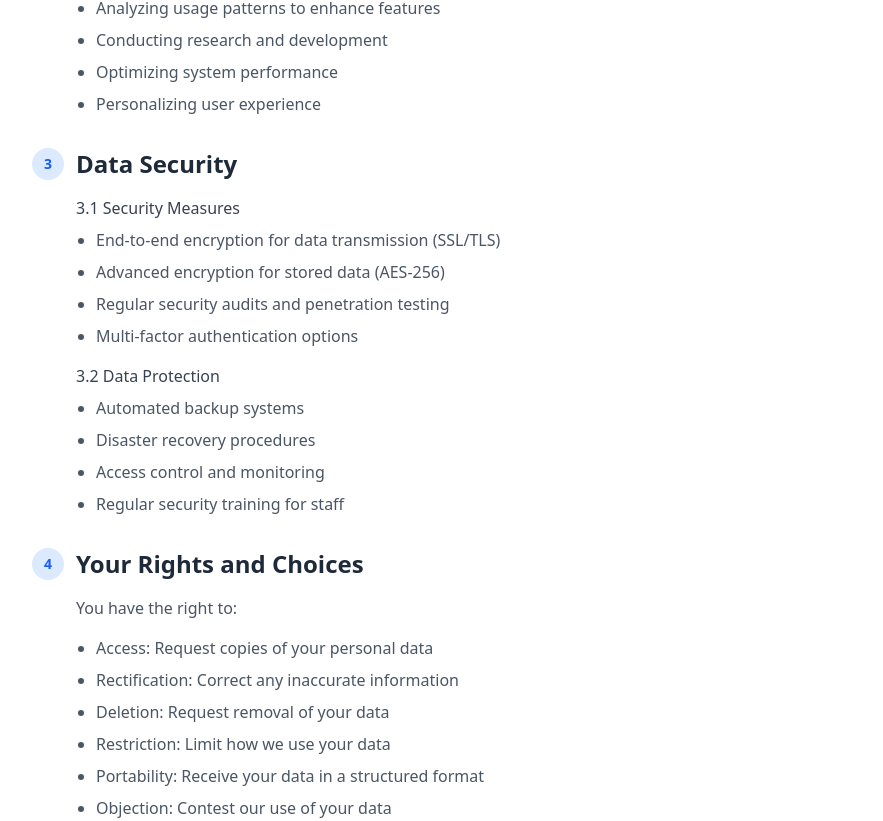
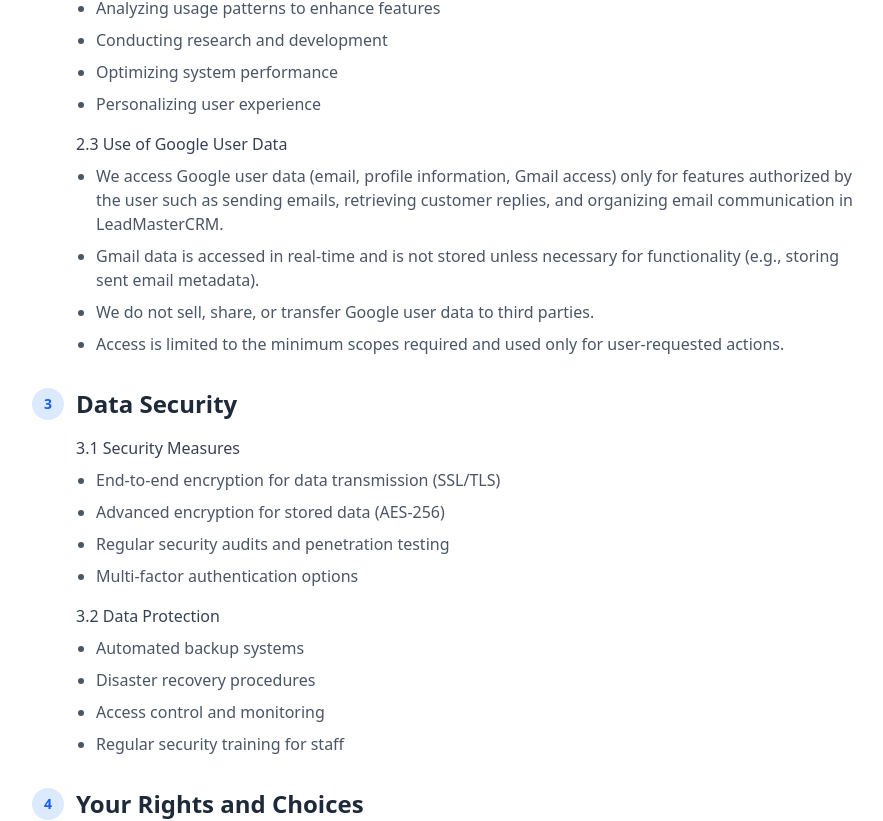
Before and after one commit to LamT0305/crm-frontend, a React (Vite) app: page /privacy in a window 1280 px wide. Shown: the part 1100-1921 px from the top of the page, without its empty margins (192-1075 px from the left). Built offline with nearby package versions, Linux system fonts and the light colour scheme.

Commit message:
Prevent F12 & update privacy

```diff
--- a/src/App.jsx
+++ b/src/App.jsx
@@ -2,11 +2,79 @@
 import AuthRoutes from "./routes/AuthRoute";
 import AppRoutes from "./routes/AppRoutes";
 import { useLocation } from "react-router-dom";
+import { useEffect } from "react";
 
 function App() {
   const { isAuthenticated } = useAuth();
   const location = useLocation();
 
+  // Prevent keyboard shortcuts
+  useEffect(() => {
+    const preventDevTools = (e) => {
+      // Prevent F12
+      if (e.keyCode === 123) {
+        e.preventDefault();
+        return false;
+      }
+
+      // Prevent Ctrl+Shift+I (Chrome DevTools)
+      if (e.ctrlKey && e.shiftKey && e.keyCode === 73) {
+        e.preventDefault();
+        return false;
+      }
+
+      // Prevent Ctrl+Shift+C (Chrome DevTools)
+      if (e.ctrlKey && e.shiftKey && e.keyCode === 67) {
+        e.preventDefault();
+        return false;
+      }
+
+      // Prevent Ctrl+Shift+J (Chrome DevTools)
+      if (e.ctrlKey && e.shiftKey && e.keyCode === 74) {
+        e.preventDefault();
+        return false;
+      }
+
+      // Prevent Ctrl+U (View Source)
+      if (e.ctrlKey && e.keyCode === 85) {
+        e.preventDefault();
+        return false;
+      }
+    };
+
+    // Prevent right click
+    const preventRightClick = (e) => {
+      e.preventDefault();
+      return false;
+    };
+
+    // Add event listeners
+    document.addEventListener("keydown", preventDevTools);
+    document.addEventListener("contextmenu", preventRightClick);
+
+    // Cleanup
+    return () => {
+      document.removeEventListener("keydown", preventDevTools);
+      document.removeEventListener("contextmenu", preventRightClick);
+    };
+  }, []);
+
+  useEffect(() => {
+    // Console warning
+    const warningMessage = `
+      ⚠️ Warning:
+      This is a protected application.
+      Any attempt to inspect or modify may result in account suspension.
+    `;
+
+    console.log(warningMessage);
+
+    // Override console methods
+    const consoleWarn = console.warn;
+    console.warn = function () {
+      consoleWarn.apply(console, [warningMessage]);
+    };
+  }, []);
   // Allow access to auth-success and check-workspace even when authenticated
   const isAuthFlow = ["/auth-success", "/check-workspace"].includes(
     location.pathname
--- a/src/pages/PrivacyPolicy.jsx
+++ b/src/pages/PrivacyPolicy.jsx
@@ -144,6 +144,33 @@
                   <li>Personalizing user experience</li>
                 </ul>
               </div>
+
+              <div>
+                <h3 className="font-medium text-gray-700 mb-2">
+                  2.3 Use of Google User Data
+                </h3>
+                <ul className="list-disc pl-5 space-y-2">
+                  <li>
+                    We access Google user data (email, profile information,
+                    Gmail access) only for features authorized by the user such
+                    as sending emails, retrieving customer replies, and
+                    organizing email communication in LeadMasterCRM.
+                  </li>
+                  <li>
+                    Gmail data is accessed in real-time and is not stored unless
+                    necessary for functionality (e.g., storing sent email
+                    metadata).
+                  </li>
+                  <li>
+                    We do not sell, share, or transfer Google user data to third
+                    parties.
+                  </li>
+                  <li>
+                    Access is limited to the minimum scopes required and used
+                    only for user-requested actions.
+                  </li>
+                </ul>
+              </div>
             </div>
           </section>
 
@@ -248,7 +275,8 @@
         <div className="mt-12 pt-8 border-t border-gray-200">
           <p className="text-sm text-gray-500 text-center">
             This privacy policy is regularly reviewed and updated to ensure
-            compliance with applicable laws and regulations.
+            compliance with applicable laws, Google API Services User Data
+            Policy, and data protection regulations.
           </p>
         </div>
       </div>
```
